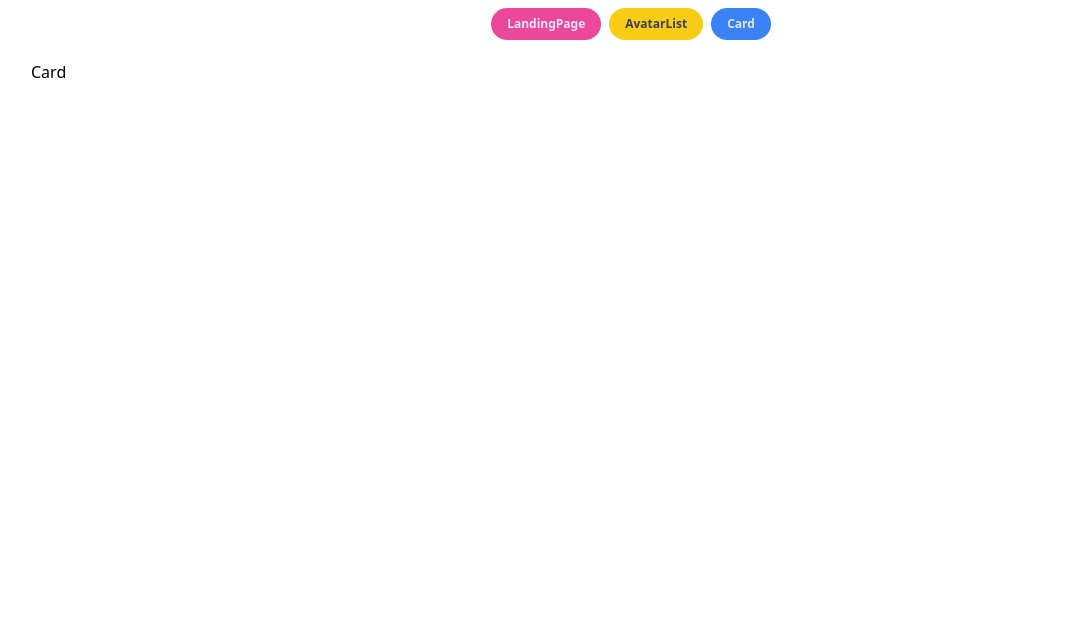
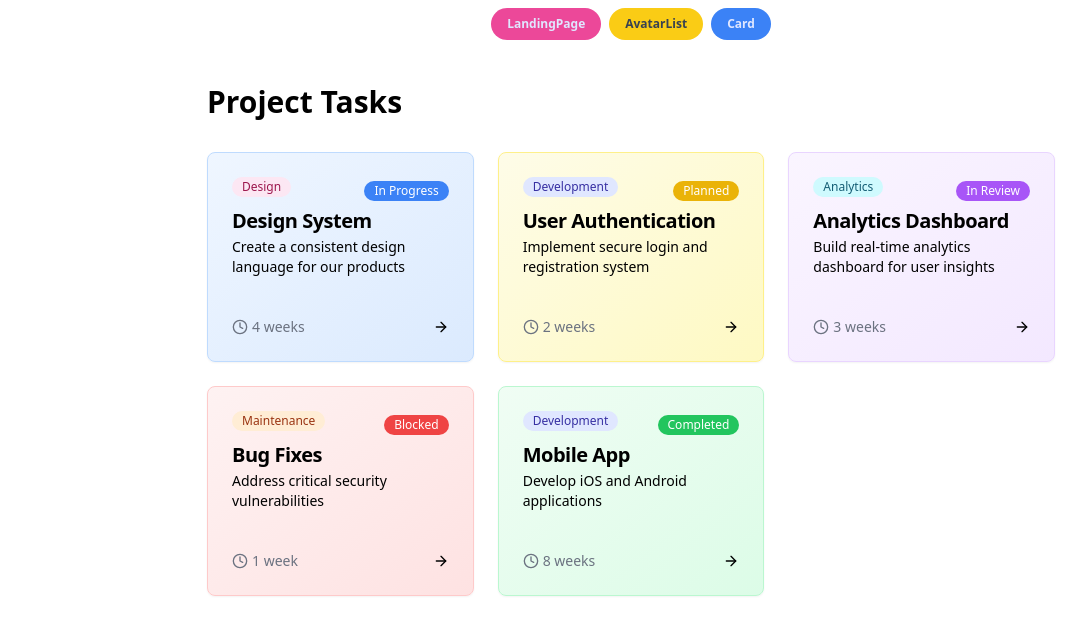
Before and after one commit to jerry0chou/react-tailwind, a React (Create React App) app: page / in a window 1280 px wide. Both pictures are taken after a click on the button "Card". Shown: the top 634 px of the page, without its empty margins (9-1095 px from the left). Built offline with nearby package versions, Linux system fonts and the light colour scheme.

Commit message:
add CardList

```diff
--- a/src/components/Card.tsx
+++ b/src/components/Card.tsx
@@ -1,9 +1,217 @@
-import React from "react";
+import React, {FC, HTMLAttributes, ReactNode} from 'react';
 
-export default function Card(){
-    return(
-        <div>
-            Card
+interface Node extends HTMLAttributes<HTMLSpanElement> {
+    children: ReactNode;
+    className?: string;
+}
+// Badge Component
+const Badge: FC<Node> = ({ children, className = '', ...props }) => (
+    <span
+        className={`inline-flex items-center rounded-full px-2.5 py-0.5 text-xs font-medium transition-colors ${className}`}
+        {...props}
+    >
+    {children}
+  </span>
+);
+
+// Card Components
+const Card: FC<Node> = ({ children, className = '', ...props }) => (
+    <div
+        className={`rounded-lg border bg-card text-card-foreground shadow-sm ${className}`}
+        {...props}
+    >
+        {children}
+    </div>
+);
+
+const CardHeader: FC<Node> = ({ children, className = '', ...props }) => (
+    <div className={`flex flex-col space-y-1.5 p-6 ${className}`} {...props}>
+        {children}
+    </div>
+);
+
+const CardTitle: FC<Node> = ({ children, className = '', ...props }) => (
+    <h3 className={`text-2xl font-semibold leading-none tracking-tight ${className}`} {...props}>
+        {children}
+    </h3>
+);
+
+const CardDescription: FC<Node> = ({ children, className = '', ...props }) => (
+    <p className={`text-sm text-muted-foreground ${className}`} {...props}>
+        {children}
+    </p>
+);
+
+const CardContent: FC<Node> = ({ children, className = '', ...props }) => (
+    <div className={`p-6 pt-0 ${className}`} {...props}>
+        {children}
+    </div>
+);
+
+// SVG Icons
+const ClockIcon = () => (
+    <svg
+        width="16"
+        height="16"
+        viewBox="0 0 24 24"
+        fill="none"
+        stroke="currentColor"
+        strokeWidth="2"
+        strokeLinecap="round"
+        strokeLinejoin="round"
+    >
+        <circle cx="12" cy="12" r="10" />
+        <polyline points="12 6 12 12 16 14" />
+    </svg>
+);
+
+const ArrowRightIcon = () => (
+    <svg
+        width="16"
+        height="16"
+        viewBox="0 0 24 24"
+        fill="none"
+        stroke="currentColor"
+        strokeWidth="2"
+        strokeLinecap="round"
+        strokeLinejoin="round"
+    >
+        <path d="M5 12h14" />
+        <path d="m12 5 7 7-7 7" />
+    </svg>
+);
+
+// Main Component
+const CardList = () => {
+    // 状态样式映射
+    const getStatusStyles = (status: string) => {
+        switch (status.toLowerCase()) {
+            case 'in progress':
+                return {
+                    badge: 'bg-blue-500 hover:bg-blue-600 text-white',
+                    gradient: 'bg-gradient-to-br from-blue-50 to-blue-100 border-blue-200'
+                };
+            case 'planned':
+                return {
+                    badge: 'bg-yellow-500 hover:bg-yellow-600 text-white',
+                    gradient: 'bg-gradient-to-br from-yellow-50 to-yellow-100 border-yellow-200'
+                };
+            case 'in review':
+                return {
+                    badge: 'bg-purple-500 hover:bg-purple-600 text-white',
+                    gradient: 'bg-gradient-to-br from-purple-50 to-purple-100 border-purple-200'
+                };
+            case 'completed':
+                return {
+                    badge: 'bg-green-500 hover:bg-green-600 text-white',
+                    gradient: 'bg-gradient-to-br from-green-50 to-green-100 border-green-200'
+                };
+            case 'blocked':
+                return {
+                    badge: 'bg-red-500 hover:bg-red-600 text-white',
+                    gradient: 'bg-gradient-to-br from-red-50 to-red-100 border-red-200'
+                };
+            default:
+                return {
+                    badge: 'bg-gray-500 hover:bg-gray-600 text-white',
+                    gradient: 'bg-gradient-to-br from-gray-50 to-gray-100 border-gray-200'
+                };
+        }
+    };
+
+    // 类别样式映射
+    const getCategoryStyle = (category: string) => {
+        switch (category.toLowerCase()) {
+            case 'development':
+                return 'bg-indigo-100 text-indigo-800 hover:bg-indigo-200 border-indigo-200';
+            case 'design':
+                return 'bg-pink-100 text-pink-800 hover:bg-pink-200 border-pink-200';
+            case 'analytics':
+                return 'bg-cyan-100 text-cyan-800 hover:bg-cyan-200 border-cyan-200';
+            case 'maintenance':
+                return 'bg-orange-100 text-orange-800 hover:bg-orange-200 border-orange-200';
+            default:
+                return 'bg-gray-100 text-gray-800 hover:bg-gray-200 border-gray-200';
+        }
+    };
+
+    const items = [
+        {
+            title: "Design System",
+            description: "Create a consistent design language for our products",
+            category: "Design",
+            timeEstimate: "4 weeks",
+            status: "In Progress"
+        },
+        {
+            title: "User Authentication",
+            description: "Implement secure login and registration system",
+            category: "Development",
+            timeEstimate: "2 weeks",
+            status: "Planned"
+        },
+        {
+            title: "Analytics Dashboard",
+            description: "Build real-time analytics dashboard for user insights",
+            category: "Analytics",
+            timeEstimate: "3 weeks",
+            status: "In Review"
+        },
+        {
+            title: "Bug Fixes",
+            description: "Address critical security vulnerabilities",
+            category: "Maintenance",
+            timeEstimate: "1 week",
+            status: "Blocked"
+        },
+        {
+            title: "Mobile App",
+            description: "Develop iOS and Android applications",
+            category: "Development",
+            timeEstimate: "8 weeks",
+            status: "Completed"
+        }
+    ];
+
+    return (
+        <div className="max-w-4xl mx-auto p-6 space-y-6">
+            <h2 className="text-3xl font-bold mb-8">Project Tasks</h2>
+
+            <div className="grid gap-6 md:grid-cols-2 lg:grid-cols-3">
+                {items.map((item, index) => {
+                    const styles = getStatusStyles(item.status);
+                    return (
+                        <Card key={index}
+                              className={`group hover:shadow-lg transition-all duration-300 ${styles.gradient}`}>
+                            <CardHeader className="space-y-1">
+                                <div className="flex items-center justify-between">
+                                    <Badge className={`mb-2 font-medium ${getCategoryStyle(item.category)}`}>
+                                        {item.category}
+                                    </Badge>
+                                    <Badge className={styles.badge}>
+                                        {item.status}
+                                    </Badge>
+                                </div>
+                                <CardTitle className="text-xl">{item.title}</CardTitle>
+                                <CardDescription>{item.description}</CardDescription>
+                            </CardHeader>
+                            <CardContent>
+                                <div className="flex items-center justify-between mt-4">
+                                    <div className="flex items-center text-sm text-gray-500">
+                                        <ClockIcon />
+                                        <span className="ml-1">{item.timeEstimate}</span>
+                                    </div>
+                                    <button className="group-hover:translate-x-1 transition-transform duration-200">
+                                        <ArrowRightIcon />
+                                    </button>
+                                </div>
+                            </CardContent>
+                        </Card>
+                    );
+                })}
+            </div>
         </div>
-    )
-}
+    );
+};
+
+export default CardList;
```
